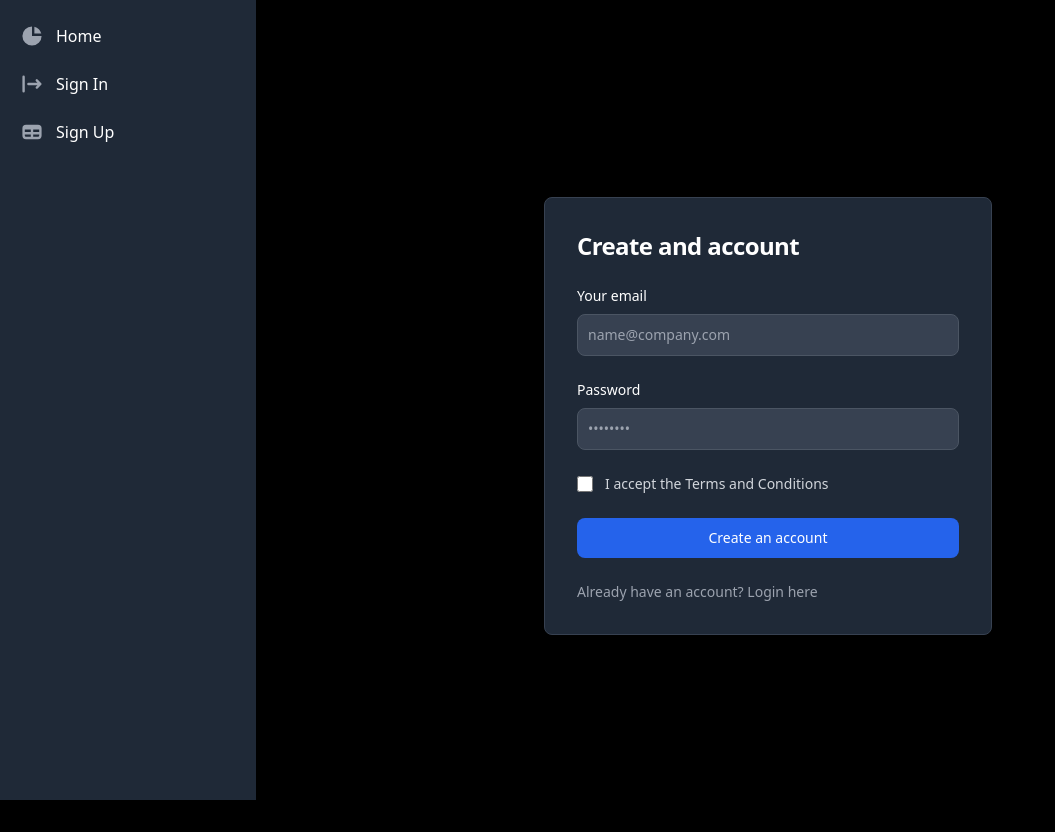
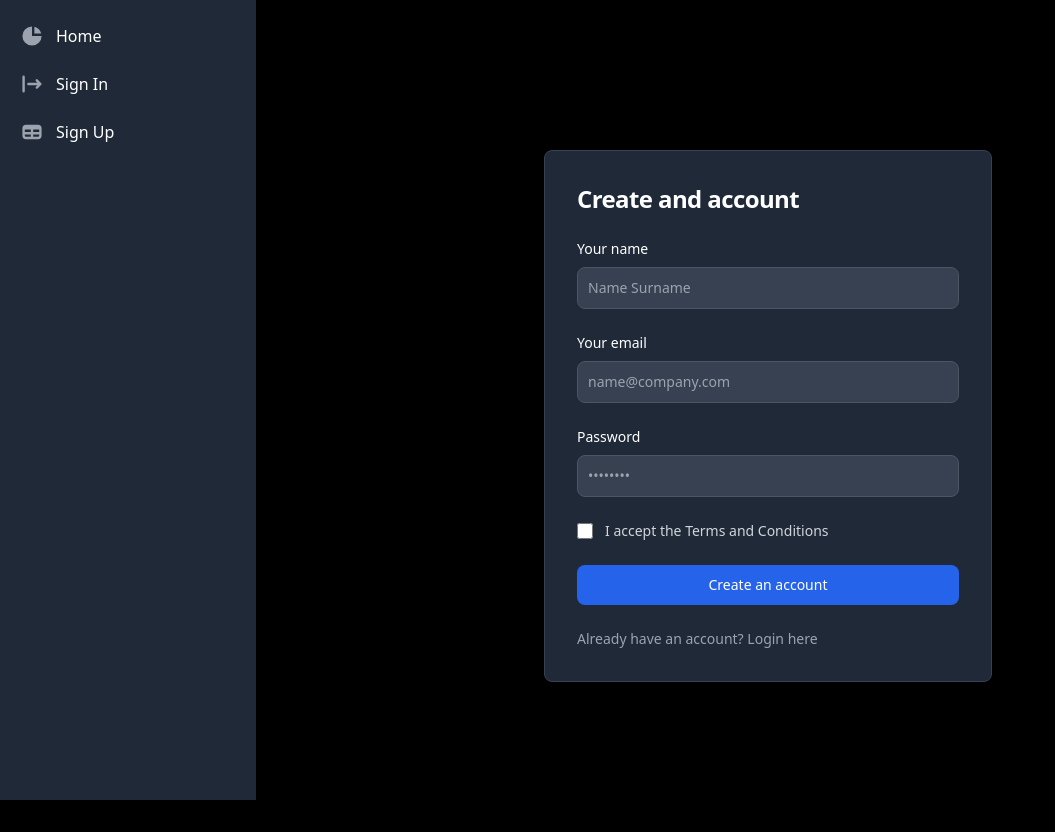
Before and after one commit to mitkapanarin/fullstack-todo-app, a React (Vite) app in the folder client/: page /signup in a window 1280 px wide. Shown: the whole page, without its empty margins (0-1055 px from the left). Built offline with nearby package versions, Linux system fonts and the light colour scheme.

Commit message:
set status done undone

```diff
--- a/client/src/components/Card.jsx
+++ b/client/src/components/Card.jsx
@@ -1,10 +1,36 @@
 import React, { useState } from 'react'
 import DeleteIcon from './DeleteIcon'
 import EditIcon from './EditIcon'
+import { useEditTaskMutation } from '../store/API/tasksApi'
+import { useSelector } from 'react-redux'
 
 const Card = (props) => {
-  const { id, task, status, deadline, description } = props
-  const [done, setDone] = useState(status)
+  const [data, setData] = useState(props)
+  const { id, task, status, deadline, description } = data
+
+  const store = useSelector(x=>x)
+  const [editTask] = useEditTaskMutation()
+
+  const handleStatus = () => {
+    setData((prevData) => ({
+      ...prevData,
+      status: !prevData.status,
+    }))
+    try {
+      editTask({
+        userID: store.User.id,
+        taskID: id,
+        updatedData: {
+          ...data,
+          status: true
+        }
+      })
+    }
+    catch (err) {
+      console.log("cannot edit task", err)
+    }
+  }
+
   return (
     <div className="max-w-sm p-6 bg-white border border-gray-200 rounded-lg shadow dark:bg-gray-800 dark:border-gray-700">
       <a href="#">
@@ -15,15 +41,10 @@
 
       <div className="flex items-center gap-2">
         <button
-          onClick={() => {
-            setDone(!done)
-            if (props.onStatusChange) {
-              props.onStatusChange(id, !done)
-            }
-          }}
+          onClick={handleStatus}
           className="inline-flex items-center px-3 py-2 text-sm font-medium text-center text-white bg-blue-700 rounded-lg hover:bg-blue-800 focus:ring-4 focus:outline-none focus:ring-blue-300 dark:bg-blue-600 dark:hover:bg-blue-700 dark:focus:ring-blue-800"
         >
-          {done ? "Mark as Undone" : "Mark as Done"} {/* use done state instead of status prop */}
+          {status ? "Mark as Undone" : "Mark as Done"}
         </button>
         <DeleteIcon id={id} />
         <EditIcon {...props} />
--- a/client/src/pages/Signup.jsx
+++ b/client/src/pages/Signup.jsx
@@ -1,11 +1,13 @@
 import React, { useState } from "react";
 import { useCreateUserMutation } from "../store/API/userApi";
+import {useNavigate} from 'react-router-dom'
 
 const Signup = () => {
   const [data, setData] = useState({
     email:"",
     password: ""
   })
+  const navigate = useNavigate()
   const [createUser, {isLoading, isError, isSuccess}] = useCreateUserMutation()
 
 
@@ -20,6 +22,7 @@
     e.preventDefault();
     try{
       createUser(data)
+      navigate('/login')
     }
     catch(err){
       console.log(err)
@@ -36,6 +39,23 @@
                 Create and account
               </h1>
               <form className="space-y-4 md:space-y-6" onSubmit={handleSubmit}>
+              <div>
+                  <label
+                    htmlFor="name"
+                    className="block mb-2 text-sm font-medium text-gray-900 dark:text-white"
+                  >
+                    Your name
+                  </label>
+                  <input
+                    type="name"
+                    name="name"
+                    id="name"
+                    onChange={handleInput}
+                    className="bg-gray-50 border border-gray-300 text-gray-900 sm:text-sm rounded-lg focus:ring-primary-600 focus:border-primary-600 block w-full p-2.5 dark:bg-gray-700 dark:border-gray-600 dark:placeholder-gray-400 dark:text-white dark:focus:ring-blue-500 dark:focus:border-blue-500"
+                    placeholder="Name Surname"
+                    required=""
+                  />
+                </div>
                 <div>
                   <label
                     htmlFor="email"
--- a/client/src/pages/User.jsx
+++ b/client/src/pages/User.jsx
@@ -33,11 +33,11 @@
   return (
     <form onSubmit={handleSubmit}>
       <div className="mb-6">
-        <label htmlFor="email" className="block mb-2 text-sm font-medium text-gray-900 dark:text-white">Email address</label>
+        <label htmlFor="email" className="block mb-2 text-sm font-medium text-gray-900 dark:text-white">Enter you new email address</label>
         <input onChange={onChange} value={data.email} type="email" name="email" id="email" className="bg-gray-50 border border-gray-300 text-gray-900 text-sm rounded-lg focus:ring-blue-500 focus:border-blue-500 block w-full p-2.5 dark:bg-gray-700 dark:border-gray-600 dark:placeholder-gray-400 dark:text-white dark:focus:ring-blue-500 dark:focus:border-blue-500" placeholder="john.doe@company.com" required />
       </div>
       <div className="mb-6">
-        <label htmlFor="password" className="block mb-2 text-sm font-medium text-gray-900 dark:text-white">Password</label>
+        <label htmlFor="password" className="block mb-2 text-sm font-medium text-gray-900 dark:text-white">Enter you new Password</label>
         <input onChange={onChange} value={data.password} name="password" type="password" id="password" className="bg-gray-50 border border-gray-300 text-gray-900 text-sm rounded-lg focus:ring-blue-500 focus:border-blue-500 block w-full p-2.5 dark:bg-gray-700 dark:border-gray-600 dark:placeholder-gray-400 dark:text-white dark:focus:ring-blue-500 dark:focus:border-blue-500" placeholder="•••••••••" required />
       </div>
       <button type="submit" className="text-white bg-blue-700 hover:bg-blue-800 focus:ring-4 focus:outline-none focus:ring-blue-300 font-medium rounded-lg text-sm w-full sm:w-auto px-5 py-2.5 text-center dark:bg-blue-600 dark:hover:bg-blue-700 dark:focus:ring-blue-800">Submit</button>
```
Also changed, not shown: 1 other file (tests, documents, lock files or other folders).
